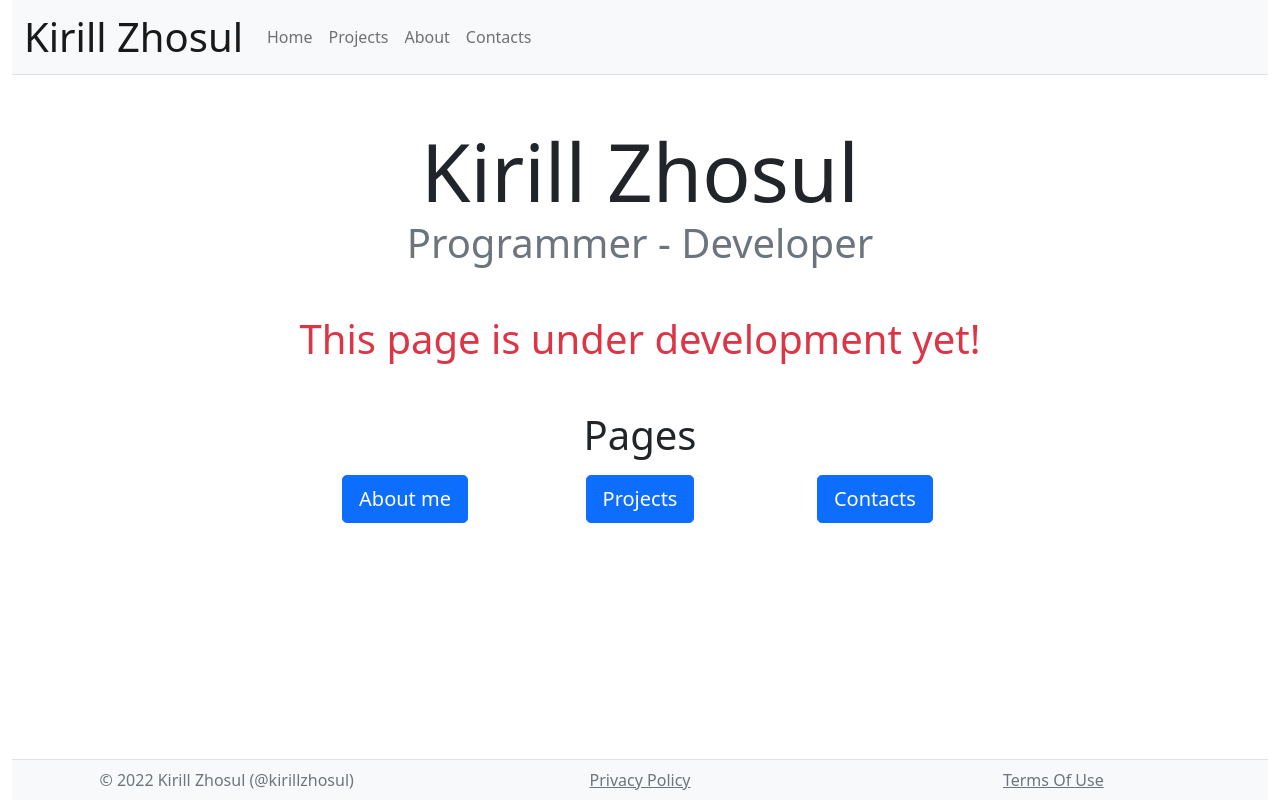
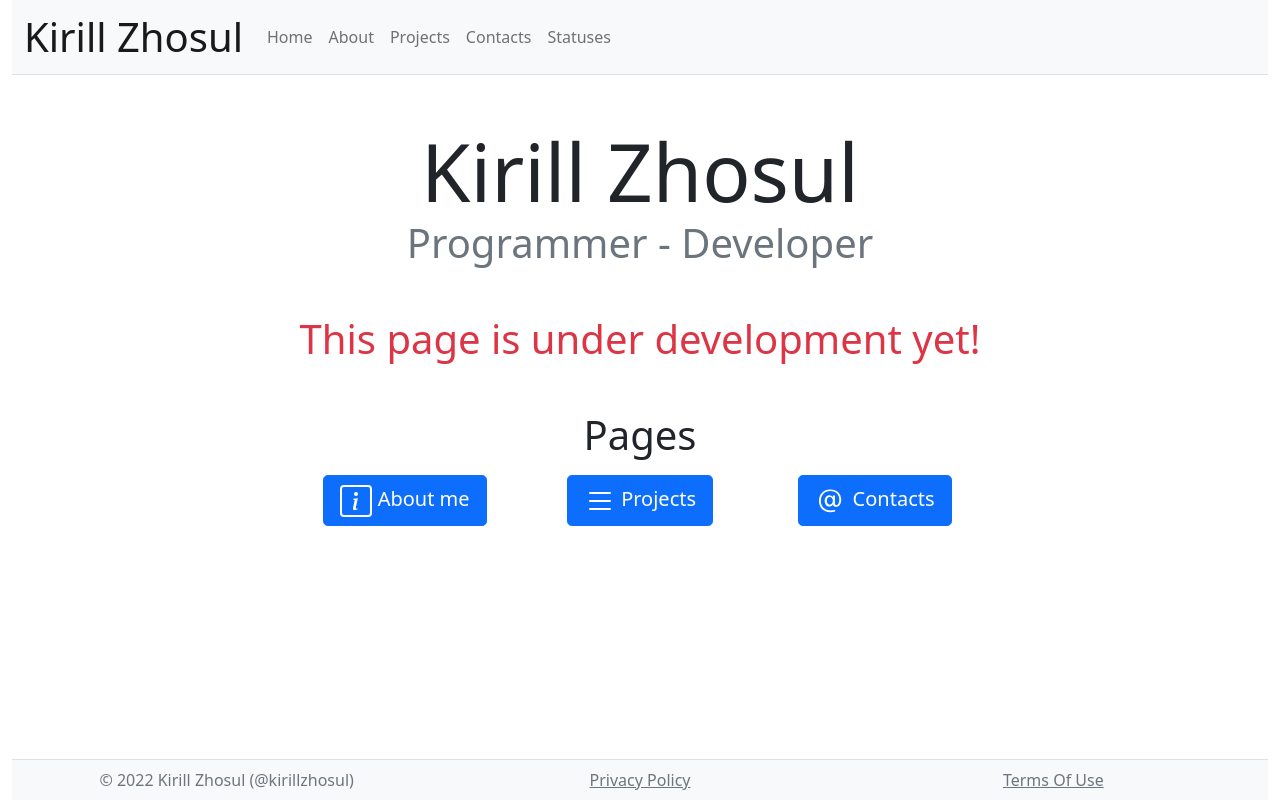
Before and after one commit to kirillzhosul/frontend, a React (Create React App) app in the folder src/page/: page / in a window 1280 px wide. Built offline with nearby package versions, Linux system fonts and the light colour scheme.

Commit message:
Status page

```diff
--- a/src/page/src/App.js
+++ b/src/page/src/App.js
@@ -11,6 +11,7 @@ import AboutPage from "./pages/AboutPage";
 import ContactsPage from "./pages/ContactsPage";
 import ProjectsPage from "./pages/ProjectsPage";
 import NotFoundPage from "./pages/NotFoundPage";
+import StatusPage from "./pages/StatusPage";
 import HomePage from "./pages/HomePage";
 
 
@@ -25,6 +26,7 @@ const App = function() {
           <Route path="/contacts" element={<ContactsPage/>}/>
           <Route path="/projects" element={<ProjectsPage/>}/>
           <Route path="/about" element={<AboutPage/>}/>
+          <Route path="/status" element={<StatusPage/>}/>
 
           <Route path="*" element={<NotFoundPage/>}/>
         </Routes>
--- a/src/page/src/components/Navbar.js
+++ b/src/page/src/components/Navbar.js
@@ -20,9 +20,11 @@ const NavbarButtons = function(){
       <BootstrapNavbar.Collapse id="navbarScroll">
         <Nav navbarScroll>
             <Link to="/" className="nav-link">Home</Link>
+            <Link to="/about" className="nav-link">About</Link>
             <Link to="/projects" className="nav-link">Projects</Link>
-            <Link to="/about" className="nav-link">About</Link>
             <Link to="/contacts" className="nav-link">Contacts</Link>
+            <Link to="/status" className="nav-link">Statuses</Link>
+
         </Nav>
       </BootstrapNavbar.Collapse>
   )
--- a/src/page/src/pages/ContactsPage.js
+++ b/src/page/src/pages/ContactsPage.js
@@ -14,7 +14,7 @@ const ContactsPage = function(){
                     <div className="row">
                         <div className="col">
                             <a href="mailto: kirillzhosul@yandex.com" className="btn btn-primary btn-lg">
-                                <svg xmlns="http://www.w3.org/2000/svg" width="24" height="24" fill="currentColor" className="bi bi-envelope" viewBox="0 0 16 16">
+                                <svg xmlns="http://www.w3.org/2000/svg" width="32" height="32" fill="currentColor" className="bi bi-envelope" viewBox="0 0 16 16">
                                     <path d="M0 4a2 2 0 0 1 2-2h12a2 2 0 0 1 2 2v8a2 2 0 0 1-2 2H2a2 2 0 0 1-2-2V4Zm2-1a1 1 0 0 0-1 1v.217l7 4.2 7-4.2V4a1 1 0 0 0-1-1H2Zm13 2.383-4.708 2.825L15 11.105V5.383Zm-.034 6.876-5.64-3.471L8 9.583l-1.326-.795-5.64 3.47A1 1 0 0 0 2 13h12a1 1 0 0 0 .966-.741ZM1 11.105l4.708-2.897L1 5.383v5.722Z"/>
                                 </svg>
                                 &nbsp;
@@ -24,7 +24,7 @@ const ContactsPage = function(){
 
                         <div className="col">
                             <a href="https://github.com/kirillzhosul" className="btn btn-primary btn-lg">
-                                <svg xmlns="http://www.w3.org/2000/svg" width="24" height="24" fill="currentColor" className="bi bi-github" viewBox="0 0 16 16">
+                                <svg xmlns="http://www.w3.org/2000/svg" width="32" height="32" fill="currentColor" className="bi bi-github" viewBox="0 0 16 16">
                                     <path d="M8 0C3.58 0 0 3.58 0 8c0 3.54 2.29 6.53 5.47 7.59.4.07.55-.17.55-.38 0-.19-.01-.82-.01-1.49-2.01.37-2.53-.49-2.69-.94-.09-.23-.48-.94-.82-1.13-.28-.15-.68-.52-.01-.53.63-.01 1.08.58 1.23.82.72 1.21 1.87.87 2.33.66.07-.52.28-.87.51-1.07-1.78-.2-3.64-.89-3.64-3.95 0-.87.31-1.59.82-2.15-.08-.2-.36-1.02.08-2.12 0 0 .67-.21 2.2.82.64-.18 1.32-.27 2-.27.68 0 1.36.09 2 .27 1.53-1.04 2.2-.82 2.2-.82.44 1.1.16 1.92.08 2.12.51.56.82 1.27.82 2.15 0 3.07-1.87 3.75-3.65 3.95.29.25.54.73.54 1.48 0 1.07-.01 1.93-.01 2.2 0 .21.15.46.55.38A8.012 8.012 0 0 0 16 8c0-4.42-3.58-8-8-8z"/>
                                 </svg>
                                 &nbsp;
--- a/src/page/src/pages/HomePage.js
+++ b/src/page/src/pages/HomePage.js
@@ -20,9 +20,25 @@ const HomePage = function(){
                         Pages
                     </p>
                     <div className="row">
-                        <div className="col"><Link to="/about" className="btn btn-lg btn-primary">About me</Link></div>
-                        <div className="col"><Link to="/projects" className="btn btn-lg btn-primary">Projects</Link></div>
-                        <div className="col"><Link to="/contacts" className="btn btn-lg btn-primary">Contacts</Link></div>
+                        <div className="col"><Link to="/about" className="btn btn-lg btn-primary">
+                            <svg xmlns="http://www.w3.org/2000/svg" width="32" height="32" fill="currentColor" class="bi bi-info-square" viewBox="0 0 16 16">
+                                <path d="M14 1a1 1 0 0 1 1 1v12a1 1 0 0 1-1 1H2a1 1 0 0 1-1-1V2a1 1 0 0 1 1-1h12zM2 0a2 2 0 0 0-2 2v12a2 2 0 0 0 2 2h12a2 2 0 0 0 2-2V2a2 2 0 0 0-2-2H2z"/>
+                                <path d="m8.93 6.588-2.29.287-.082.38.45.083c.294.07.352.176.288.469l-.738 3.468c-.194.897.105 1.319.808 1.319.545 0 1.178-.252 1.465-.598l.088-.416c-.2.176-.492.246-.686.246-.275 0-.375-.193-.304-.533L8.93 6.588zM9 4.5a1 1 0 1 1-2 0 1 1 0 0 1 2 0z"/>
+                            </svg>
+                            &nbsp;About me
+                        </Link></div>
+                        <div className="col"><Link to="/projects" className="btn btn-lg btn-primary">
+                            <svg xmlns="http://www.w3.org/2000/svg" width="32" height="32" fill="currentColor" class="bi bi-list" viewBox="0 0 16 16">
+                                <path fill-rule="evenodd" d="M2.5 12a.5.5 0 0 1 .5-.5h10a.5.5 0 0 1 0 1H3a.5.5 0 0 1-.5-.5zm0-4a.5.5 0 0 1 .5-.5h10a.5.5 0 0 1 0 1H3a.5.5 0 0 1-.5-.5zm0-4a.5.5 0 0 1 .5-.5h10a.5.5 0 0 1 0 1H3a.5.5 0 0 1-.5-.5z"/>
+                            </svg>
+                            &nbsp;Projects
+                        </Link></div>
+                        <div className="col"><Link to="/contacts" className="btn btn-lg btn-primary">
+                            <svg xmlns="http://www.w3.org/2000/svg" width="32" height="32" fill="currentColor" class="bi bi-at" viewBox="0 0 16 16">
+                                <path d="M13.106 7.222c0-2.967-2.249-5.032-5.482-5.032-3.35 0-5.646 2.318-5.646 5.702 0 3.493 2.235 5.708 5.762 5.708.862 0 1.689-.123 2.304-.335v-.862c-.43.199-1.354.328-2.29.328-2.926 0-4.813-1.88-4.813-4.798 0-2.844 1.921-4.881 4.594-4.881 2.735 0 4.608 1.688 4.608 4.156 0 1.682-.554 2.769-1.416 2.769-.492 0-.772-.28-.772-.76V5.206H8.923v.834h-.11c-.266-.595-.881-.964-1.6-.964-1.4 0-2.378 1.162-2.378 2.823 0 1.737.957 2.906 2.379 2.906.8 0 1.415-.39 1.709-1.087h.11c.081.67.703 1.148 1.503 1.148 1.572 0 2.57-1.415 2.57-3.643zm-7.177.704c0-1.197.54-1.907 1.456-1.907.93 0 1.524.738 1.524 1.907S8.308 9.84 7.371 9.84c-.895 0-1.442-.725-1.442-1.914z"/>
+                            </svg>
+                            &nbsp;Contacts
+                        </Link></div>
                     </div>
                 </div>
             </div>
--- a/src/page/src/pages/ProjectsPage.js
+++ b/src/page/src/pages/ProjectsPage.js
@@ -14,7 +14,7 @@ const ProjectsPage = function(){
                     <div className="row">
                         <div className="col">
                             <a href="https://notes.kirillzhosul.site/" className="btn btn-primary btn-lg">
-                                <svg xmlns="http://www.w3.org/2000/svg" width="24" height="24" fill="currentColor" className="bi bi-stickies" viewBox="0 0 16 16">
+                                <svg xmlns="http://www.w3.org/2000/svg" width="32" height="32" fill="currentColor" className="bi bi-stickies" viewBox="0 0 16 16">
                                     <path d="M1.5 0A1.5 1.5 0 0 0 0 1.5V13a1 1 0 0 0 1 1V1.5a.5.5 0 0 1 .5-.5H14a1 1 0 0 0-1-1H1.5z"/>
                                     <path d="M3.5 2A1.5 1.5 0 0 0 2 3.5v11A1.5 1.5 0 0 0 3.5 16h6.086a1.5 1.5 0 0 0 1.06-.44l4.915-4.914A1.5 1.5 0 0 0 16 9.586V3.5A1.5 1.5 0 0 0 14.5 2h-11zM3 3.5a.5.5 0 0 1 .5-.5h11a.5.5 0 0 1 .5.5V9h-4.5A1.5 1.5 0 0 0 9 10.5V15H3.5a.5.5 0 0 1-.5-.5v-11zm7 11.293V10.5a.5.5 0 0 1 .5-.5h4.293L10 14.793z"/>
                                 </svg>
--- /dev/null
+++ b/src/page/src/pages/StatusPage.js
@@ -0,0 +1,48 @@
+import React, {useState, useEffect} from "react";
+
+const StatusBadge = function ({url, label}){
+    const [isLoading, setIsLoading] = useState(false);
+    const [isSuccess, setIsSuccess] = useState(false);
+
+    useEffect(() => {
+        fetch(url, {
+            mode: "no-cors"
+        }).then(() => {
+            setIsLoading(false);
+            setIsSuccess(true);
+        }).catch(() => {
+            setIsLoading(false);
+            setIsSuccess(false);
+        })
+    }, [url, setIsSuccess, setIsLoading]);
+
+    return (
+        <li className="list-group-item">
+            {label} &nbsp;
+            {isLoading && <span className="badge alert-primary">Loading...</span>}
+            {!isLoading && <span>
+                {isSuccess && <span className="badge alert-success">OK!</span>}{!isSuccess && <span className="badge alert-danger">Failed!</span>}
+            </span>}
+        </li>
+    )
+}
+
+const StatusPage = function(){
+    return (
+        <div className="row justify-content-center">
+            <div className="col-md-auto">
+                <div className="display-1 mt-5 mb-3">
+                   Statuses
+                </div>
+                <ul class="list-group list-group-flush">
+                    <StatusBadge label="This page" url="https://kirillzhosul.site"/>
+                    <StatusBadge label="Notes" url="https://notes.kirillzhosul.site"/>
+                    <StatusBadge label="Notes API" url="https://notes.kirillzhosul.site/api"/>
+                    <StatusBadge label="Shop" url="https://shop.kirillzhosul.site"/>
+                </ul>
+            </div>
+        </div>
+    )
+}
+
+export default StatusPage;
```
